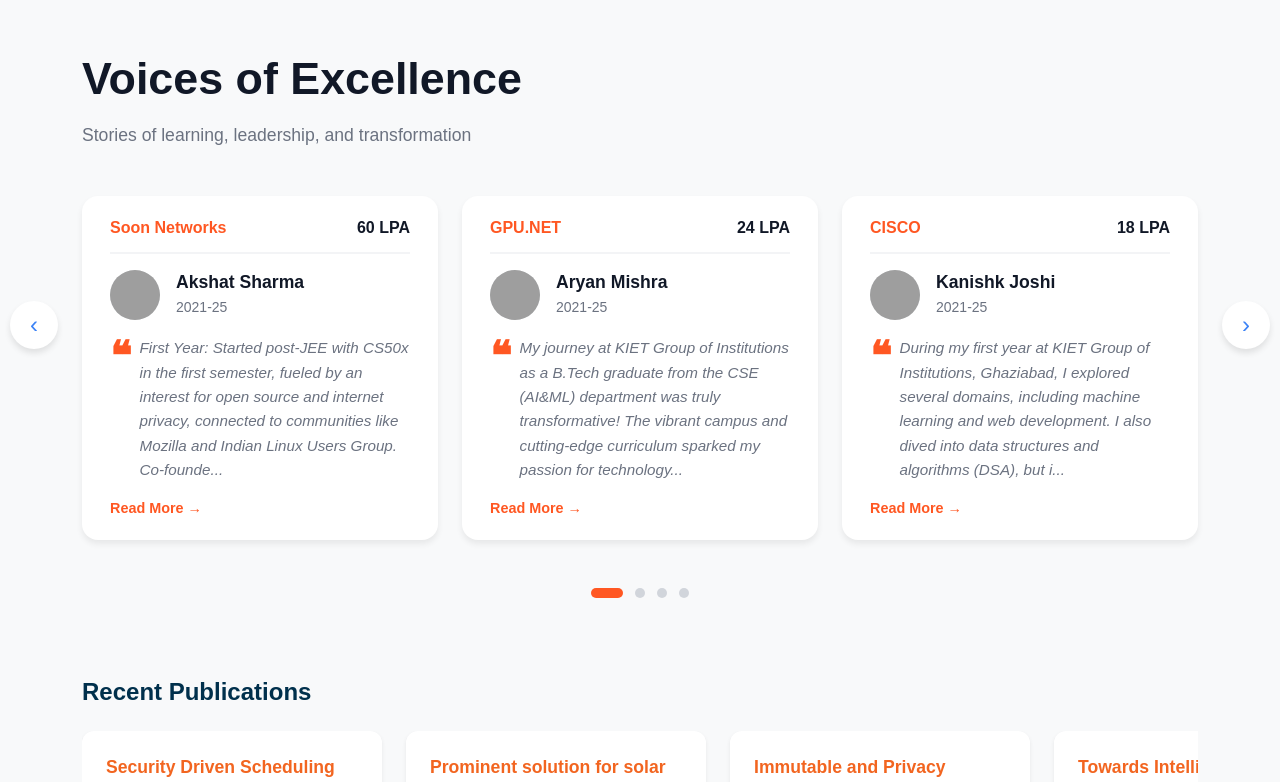
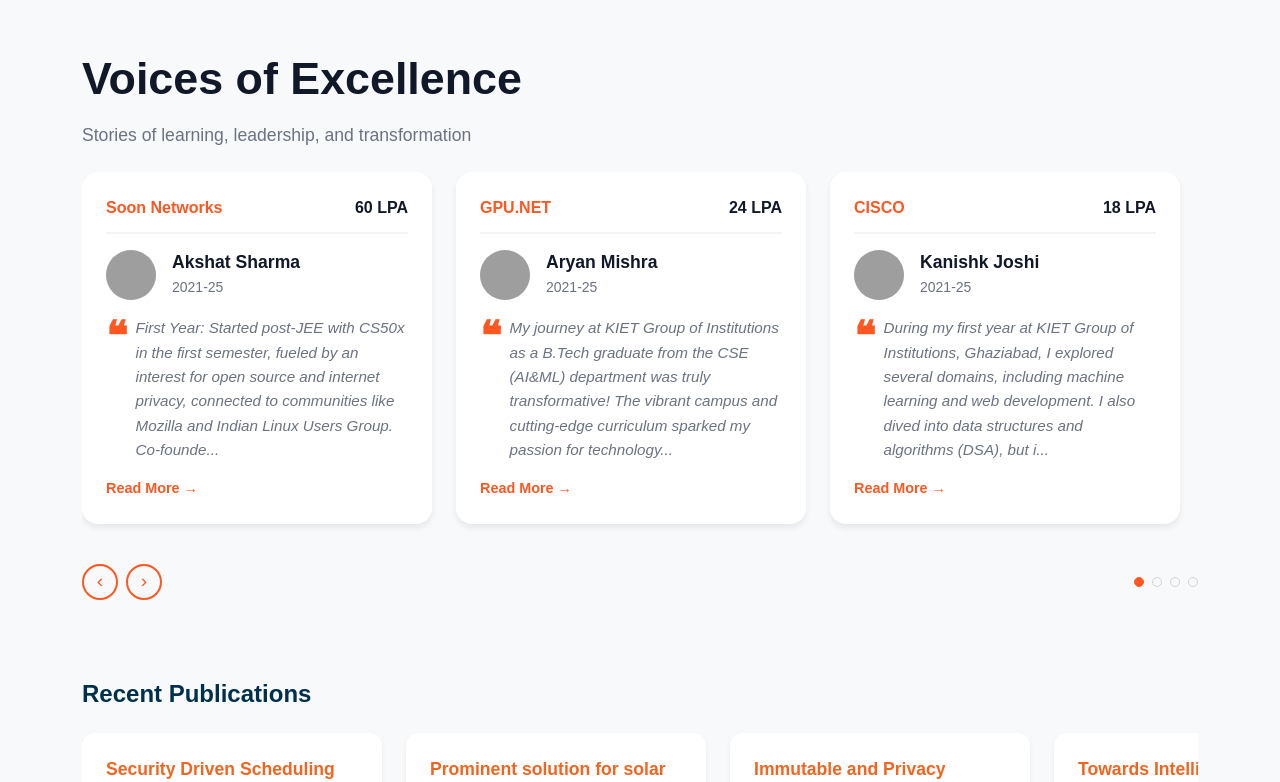
Before and after one commit to ArnavBhardwaj123/Dept-Website, a Next.js app in the folder deptweb/: page / in a window 1280 px wide. Shown: the part 4279-5061 px from the top of the page. Built offline with nearby package versions, Linux system fonts and the light colour scheme; grey boxes are pictures that could not be loaded.

Commit message:
Testimonials updated

```diff
--- a/deptweb/src/app/faculty/page.js
+++ b/deptweb/src/app/faculty/page.js
@@ -17,7 +17,7 @@
         { id: 8, name: "Dr. Rohit", position: "Associate Professor", branch: "CSE(AI)", degree: "Ph.D.", university: "University of Technology, Jaipur", image: "/cse-ai-assets/faculty/DR. ROHIT.JPG" },
         { id: 9, name: "Dr. Kiran", position: "Associate Professor", branch: "CSE(AI)", degree: "Ph.D.", university: "SRM University, Sonepat", image: "/cse-ai-assets/faculty/DR. KIRAN.JPG" },
         { id: 10, name: "Mr. Sahil Bhatia", position: "Assistant Professor & Program Head (First Year)", branch: "CSE(AI)", degree: "M.Tech.", university: "IIT - Jodhpur", image: "/cse-ai-assets/faculty/MR. SAHIL BHATIA.JPG" },
-        { id: 11, name: "Mr. Mayank Lakhotia", position: "Assistant Professor & Program Head (First Year)", branch: "CSE(AI&ML)", degree: "M.Tech.", university: "NSUT, New Delhi", image: "/cse-ai-assets/faculty/MR. MAYANK LAKHOTIA.JPG" },
+        { id: 11, name: "Mr. Mayank Lakhotia", position: "Assistant Professor & Program Head (First Year)", branch: "CSE(AI&ML)", degree: "M.Tech.", university: "NSUT, New Delhi", image: "/cse-ai-assets/images/Mayank-Lakhotia.png" },
         { id: 12, name: "Dr. Richa Singh", position: "Assistant Professor", branch: "CSE(AI&ML)", degree: "Ph.D.", university: "Amity University, Lucknow", image: "/cse-ai-assets/faculty/DR. RICHA SINGH.JPG" },
         { id: 13, name: "Dr. Kavya Gupta", position: "Assistant Professor", branch: "CSE(AI&ML)", degree: "Ph.D.", university: "IGDTUW, Delhi", image: "/cse-ai-assets/faculty/DR. KAVYA GUPTA.JPG" },
         { id: 14, name: "Dr. Davesh Kumar Sharma", position: "Assistant Professor", branch: "CSE(AI&ML)", degree: "Ph.D.", university: "SRM Institute of Science and Technology", image: "/cse-ai-assets/faculty/DR. DAVESH KUMAR SHARMA.JPG" },
--- a/deptweb/src/components/home/faculty.jsx
+++ b/deptweb/src/components/home/faculty.jsx
@@ -20,7 +20,7 @@
         { id: 8, name: "Dr. Rohit", position: "Associate Professor", branch: "CSE(AI)", degree: "Ph.D.", university: "University of Technology, Jaipur", image: "/cse-ai-assets/faculty/DR. ROHIT.JPG" },
         { id: 9, name: "Dr. Kiran", position: "Associate Professor", branch: "CSE(AI)", degree: "Ph.D.", university: "SRM University, Sonepat", image: "/cse-ai-assets/faculty/DR. KIRAN.JPG" },
         { id: 10, name: "Mr. Sahil Bhatia", position: "Assistant Professor & Program Head (First Year)", branch: "CSE(AI)", degree: "M.Tech.", university: "IIT - Jodhpur", image: "/cse-ai-assets/faculty/MR. SAHIL BHATIA.JPG" },
-        { id: 11, name: "Mr. Mayank Lakhotia", position: "Assistant Professor & Program Head (First Year)", branch: "CSE(AI&ML)", degree: "M.Tech.", university: "NSUT, New Delhi", image: "/cse-ai-assets/faculty/MR. MAYANK LAKHOTIA.JPG" },
+        { id: 11, name: "Mr. Mayank Lakhotia", position: "Assistant Professor & Program Head (First Year)", branch: "CSE(AI&ML)", degree: "M.Tech.", university: "NSUT, New Delhi", image: "/cse-ai-assets/images/Mayank-Lakhotia.png" },
         { id: 12, name: "Dr. Richa Singh", position: "Assistant Professor", branch: "CSE(AI&ML)", degree: "Ph.D.", university: "Amity University, Lucknow", image: "/cse-ai-assets/faculty/DR. RICHA SINGH.JPG" },
         { id: 13, name: "Dr. Kavya Gupta", position: "Assistant Professor", branch: "CSE(AI&ML)", degree: "Ph.D.", university: "IGDTUW, Delhi", image: "/cse-ai-assets/faculty/DR. KAVYA GUPTA.JPG" },
         { id: 14, name: "Dr. Davesh Kumar Sharma", position: "Assistant Professor", branch: "CSE(AI&ML)", degree: "Ph.D.", university: "SRM Institute of Science and Technology", image: "/cse-ai-assets/faculty/DR. DAVESH KUMAR SHARMA.JPG" },
--- a/deptweb/src/components/home/testimonial.jsx
+++ b/deptweb/src/components/home/testimonial.jsx
@@ -1,12 +1,12 @@
 'use client';
 
-import React, { useState } from 'react';
+import React, { useState, useEffect, useRef } from 'react';
 import Image from 'next/image';
 
 export default function Testimonial() {
-    const [currentIndex, setCurrentIndex] = useState(0);
     const [selectedTestimonial, setSelectedTestimonial] = useState(null);
-    const testimonialsPerPage = 3;
+    const [activeDot, setActiveDot] = useState(0);
+    const scrollRef = useRef(null);
 
     const testimonials = [
         {
@@ -119,23 +119,29 @@
         },
     ];
 
-    const totalPages = Math.ceil(testimonials.length / testimonialsPerPage);
+    const totalDots = 4; // 12 testimonials / 3 visible at a time = 4 dots
 
-    const nextSlide = () => {
-        setCurrentIndex((prevIndex) => (prevIndex + 1) % totalPages);
+    const scroll = (direction) => {
+        if (scrollRef.current) {
+            const scrollAmount = 400;
+            if (direction === 'left') {
+                scrollRef.current.scrollBy({ left: -scrollAmount, behavior: 'smooth' });
+            } else {
+                scrollRef.current.scrollBy({ left: scrollAmount, behavior: 'smooth' });
+            }
+        }
     };
 
-    const prevSlide = () => {
-        setCurrentIndex((prevIndex) => (prevIndex - 1 + totalPages) % totalPages);
-    };
-
-    const goToSlide = (index) => {
-        setCurrentIndex(index);
-    };
-
-    const getCurrentTestimonials = () => {
-        const startIndex = currentIndex * testimonialsPerPage;
-        return testimonials.slice(startIndex, startIndex + testimonialsPerPage);
+    const handleScroll = () => {
+        if (scrollRef.current) {
+            const { scrollLeft, scrollWidth, clientWidth } = scrollRef.current;
+            const scrollProgress = scrollLeft / (scrollWidth - clientWidth);
+            const newActiveDot = Math.min(
+                Math.floor(scrollProgress * totalDots),
+                totalDots - 1
+            );
+            setActiveDot(newActiveDot);
+        }
     };
 
     const truncateText = (text, maxLength = 200) => {
@@ -153,15 +159,26 @@
         document.body.style.overflow = 'unset';
     };
 
+    useEffect(() => {
+        const ref = scrollRef.current;
+        if (ref) {
+            ref.addEventListener('scroll', handleScroll);
+            return () => ref.removeEventListener('scroll', handleScroll);
+        }
+    }, []);
+
     return (
-        <section style={{
+        <section
+            suppressHydrationWarning={true}
+            style={{
                 backgroundColor: '#f8f9fa',
                 padding: '5rem 0',
                 position: 'relative'
-        }}>
+            }}
+        >
             <div className="container">
                 {/* Section Header */}
-                <div className="mb-5">
+                <div className="mb-4">
                     <h2 className="fw-bold mb-3" style={{
                         fontSize: 'clamp(2rem, 4vw, 2.8rem)',
                         color: '#111827'
@@ -177,14 +194,27 @@
                     </p>
                 </div>
 
-                {/* Testimonials Grid */}
-                <div className="row g-4 mb-4">
-                    {getCurrentTestimonials().map((testimonial) => (
-                        <div key={testimonial.id} className="col-lg-4 col-md-6">
+                {/* Testimonials Horizontal Scroll */}
+                <div
+                    ref={scrollRef}
+                    className="d-flex gap-4 overflow-auto pb-4 px-1 scrollbar-hide"
+                    style={{
+                        scrollSnapType: 'x mandatory'
+                    }}
+                >
+                    {testimonials.map((testimonial) => (
+                        <div
+                            key={testimonial.id}
+                            className="flex-shrink-0"
+                            style={{
+                                width: 'min(350px, 85vw)',
+                                scrollSnapAlign: 'start'
+                            }}
+                        >
                             <div style={{
                                 backgroundColor: 'white',
                                 borderRadius: '16px',
-                                padding: '1.25rem 1.75rem',
+                                padding: '1.5rem',
                                 height: '100%',
                                 boxShadow: '0 4px 6px rgba(0, 0, 0, 0.07)',
                                 transition: 'transform 0.3s ease, box-shadow 0.3s ease',
@@ -325,106 +355,52 @@
                     ))}
                 </div>
 
-                {/* Navigation Dots */}
-                <div style={{
-                    display: 'flex',
-                    justifyContent: 'center',
-                    alignItems: 'center',
-                    gap: '0.75rem',
-                    marginTop: '3rem'
-                }}>
-                    {Array.from({ length: totalPages }).map((_, index) => (
+                {/* Navigation Controls */}
+                <div className="d-flex justify-content-between align-items-center mt-3">
+                    {/* Navigation Arrows (Left) */}
+                    <div className="d-flex gap-2">
                         <button
+                            onClick={() => scroll('left')}
+                            className="btn btn-outline-secondary rounded-circle d-flex align-items-center justify-content-center p-0"
+                            style={{ width: '36px', height: '36px', border: '2px solid #ff5722', color: '#ff5722', fontSize: '1.2rem' }}
+                        >
+                            <span style={{ lineHeight: 0, paddingBottom: '2px' }}>‹</span>
+                        </button>
+                        <button
+                            onClick={() => scroll('right')}
+                            className="btn btn-outline-secondary rounded-circle d-flex align-items-center justify-content-center p-0"
+                            style={{ width: '36px', height: '36px', border: '2px solid #ff5722', color: '#ff5722', fontSize: '1.2rem' }}
+                        >
+                            <span style={{ lineHeight: 0, paddingBottom: '2px' }}>›</span>
+                        </button>
+                    </div>
+
+                    {/* Pagination Dots (Right) */}
+                    <div className="d-flex gap-2">
+                        {[...Array(totalDots)].map((_, index) => (
+                            <div
                                 key={index}
-                            onClick={() => goToSlide(index)}
                                 style={{
-                                width: currentIndex === index ? '32px' : '10px',
+                                    width: '10px',
                                     height: '10px',
-                                borderRadius: '5px',
-                                border: 'none',
-                                backgroundColor: currentIndex === index ? '#ff5722' : '#d1d5db',
+                                    borderRadius: '50%',
+                                    backgroundColor: activeDot === index ? '#ff5722' : 'transparent',
+                                    border: activeDot === index ? '1px solid #ff5722' : '1px solid #ced4da',
                                     cursor: 'pointer',
-                                transition: 'all 0.3s ease',
-                                padding: '0'
+                                    transition: 'background-color 0.2s ease, border-color 0.2s ease'
                                 }}
-                            aria-label={`Go to slide ${index + 1}`}
+                                onClick={() => {
+                                    if (scrollRef.current) {
+                                        const { scrollWidth, clientWidth } = scrollRef.current;
+                                        const maxScroll = scrollWidth - clientWidth;
+                                        const targetScroll = (maxScroll / (totalDots - 1)) * index;
+                                        scrollRef.current.scrollTo({ left: targetScroll, behavior: 'smooth' });
+                                    }
+                                }}
                             />
                         ))}
                     </div>
-
-                {/* Navigation Arrows */}
-                <button
-                    onClick={prevSlide}
-                    style={{
-                        position: 'absolute',
-                        left: '10px',
-                        top: '50%',
-                        transform: 'translateY(-50%)',
-                        backgroundColor: 'white',
-                        border: 'none',
-                        borderRadius: '50%',
-                        width: '48px',
-                        height: '48px',
-                        display: 'flex',
-                        alignItems: 'center',
-                        justifyContent: 'center',
-                        cursor: 'pointer',
-                        boxShadow: '0 4px 6px rgba(0, 0, 0, 0.1)',
-                        fontSize: '1.5rem',
-                        color: '#3b82f6',
-                        transition: 'all 0.3s ease',
-                        zIndex: 10
-                    }}
-                    onMouseEnter={(e) => {
-                        e.currentTarget.style.backgroundColor = '#ff5722';
-                        e.currentTarget.style.color = 'white';
-                        e.currentTarget.style.transform = 'translateY(-50%) scale(1.1)';
-                    }}
-                    onMouseLeave={(e) => {
-                        e.currentTarget.style.backgroundColor = 'white';
-                        e.currentTarget.style.color = '#ff5722';
-                        e.currentTarget.style.transform = 'translateY(-50%) scale(1)';
-                    }}
-                    aria-label="Previous testimonials"
-                >
-                    ‹
-                </button>
-                <button
-                    onClick={nextSlide}
-                    style={{
-                        position: 'absolute',
-                        right: '10px',
-                        top: '50%',
-                        transform: 'translateY(-50%)',
-                        backgroundColor: 'white',
-                        border: 'none',
-                        borderRadius: '50%',
-                        width: '48px',
-                        height: '48px',
-                        display: 'flex',
-                        alignItems: 'center',
-                        justifyContent: 'center',
-                        cursor: 'pointer',
-                        boxShadow: '0 4px 6px rgba(0, 0, 0, 0.1)',
-                        fontSize: '1.5rem',
-                        color: '#3b82f6',
-                        transition: 'all 0.3s ease',
-                        zIndex: 10
-                    }}
-                    onMouseEnter={(e) => {
-                        e.currentTarget.style.backgroundColor = '#ff5722';
-                        e.currentTarget.style.color = 'white';
-                        e.currentTarget.style.transform = 'translateY(-50%) scale(1.1)';
-                    }}
-                    onMouseLeave={(e) => {
-                        e.currentTarget.style.backgroundColor = 'white';
-                        e.currentTarget.style.color = '#ff5722';
-                        e.currentTarget.style.transform = 'translateY(-50%) scale(1)';
-                    }}
-                    aria-label="Next testimonials"
-                >
-                    ›
-                </button>
+                </div>
             </div>
 
             {/* Modal */}
```
Also changed, not shown: 1 other file (tests, documents, lock files or other folders). Lines whose indentation alone changed are shown as unchanged.
